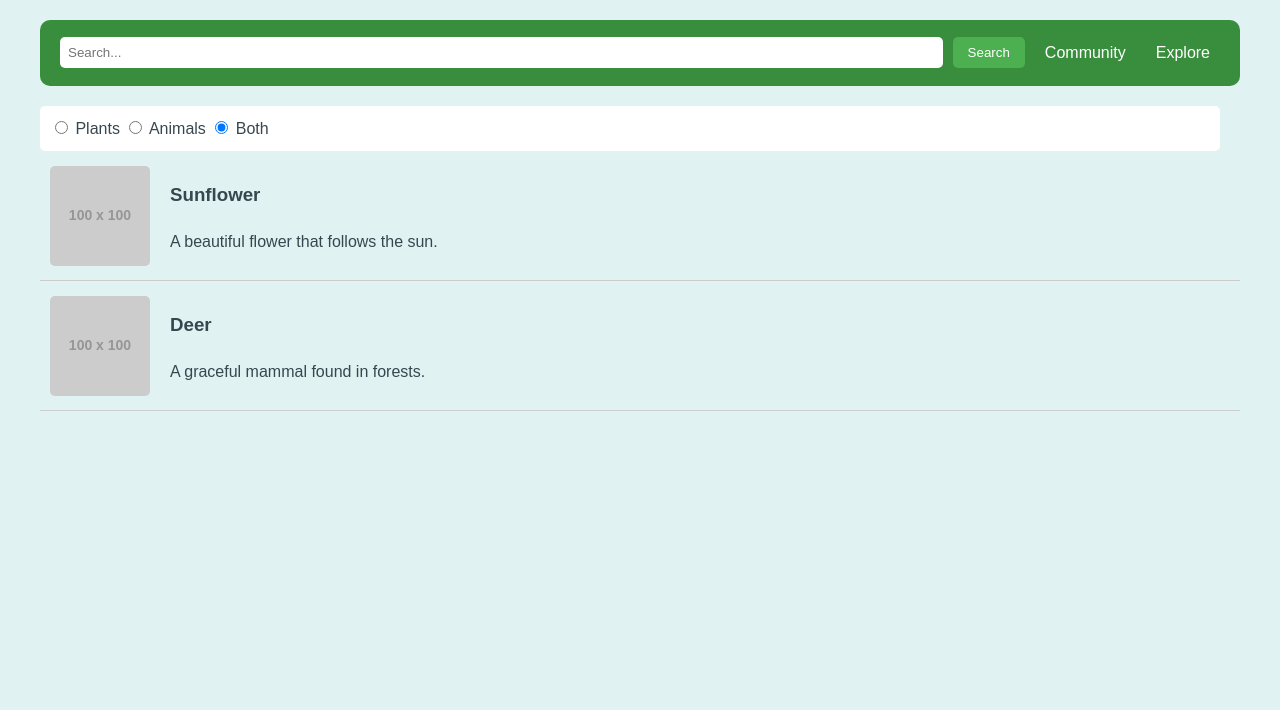
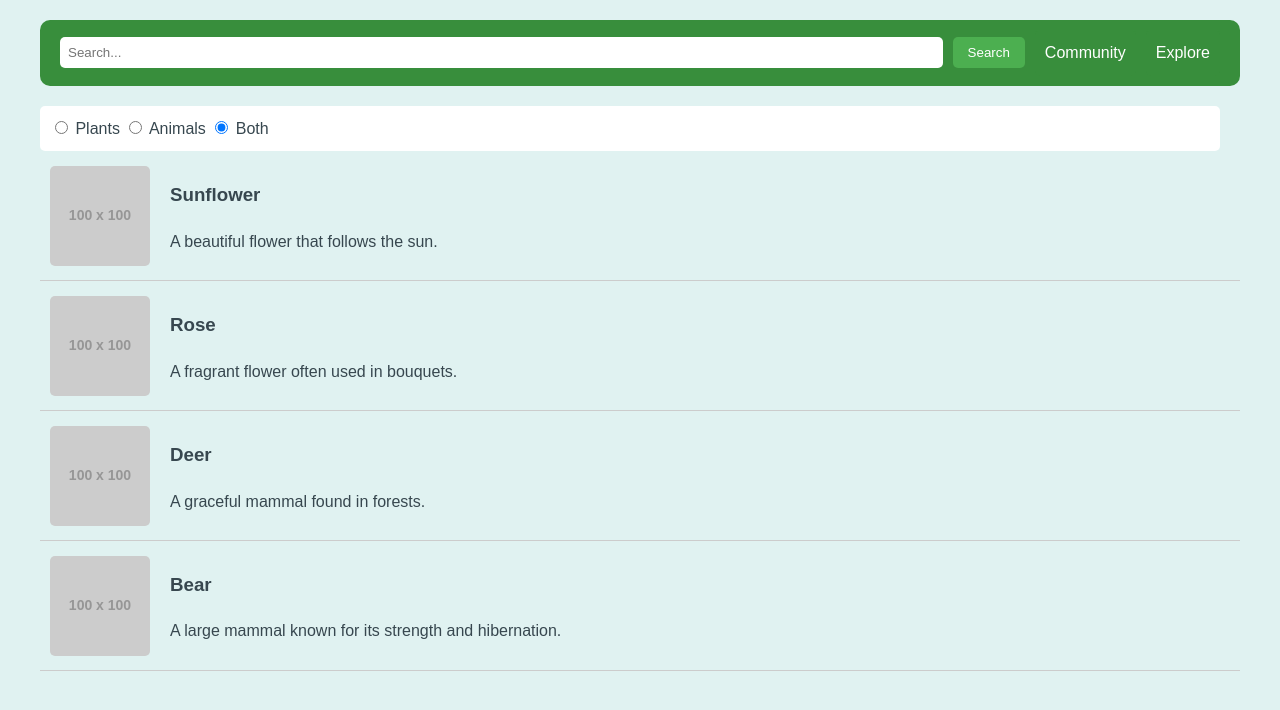
Before and after one commit to aitak1/chatGPTNature, a plain HTML site: page index.html in a window 1280 px wide. Drawn offline with Linux system fonts and the light colour scheme; placeholder pictures from the web are drawn by us.

Commit message:
Update index.html

```diff
--- a/index.html
+++ b/index.html
@@ -152,7 +152,9 @@
   // Sample data for Explore Page
   const exploreData = [
     { type: "plant", name: "Sunflower", description: "A beautiful flower that follows the sun." },
-    { type: "animal", name: "Deer", description: "A graceful mammal found in forests." }
+    { type: "plant", name: "Rose", description: "A fragrant flower often used in bouquets." },
+    { type: "animal", name: "Deer", description: "A graceful mammal found in forests." },
+    { type: "animal", name: "Bear", description: "A large mammal known for its strength and hibernation." }
     // Add more data as needed
   ];
 
```
